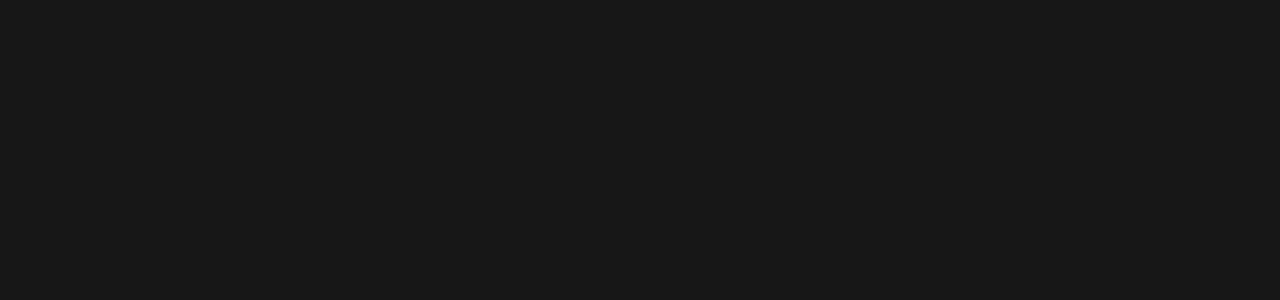
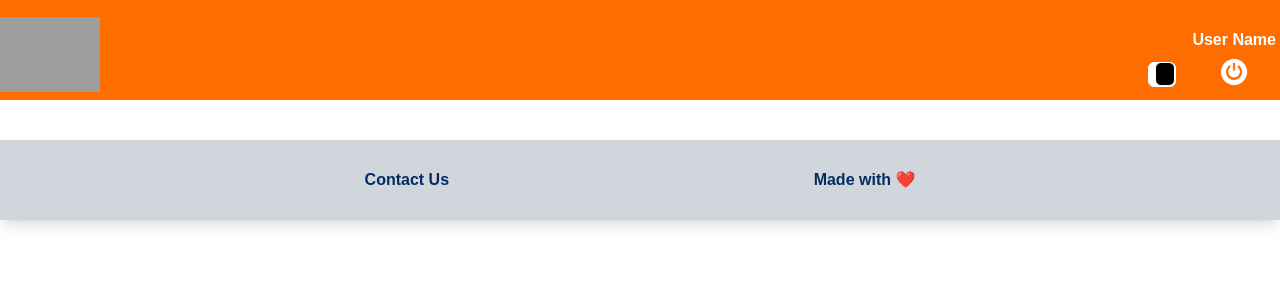
Before and after one commit to Anshuy11/shopNow, a Next.js app: page /theme_context in a window 1280 px wide. Shown: the top 300 px of the page. Built offline with nearby package versions, Linux system fonts and the light colour scheme; grey boxes are pictures that could not be loaded.

Commit message:
product listing page created , api implemented and data bind, card create , also pixel size  fixed for tags

```diff
--- a/components/Footer.js
+++ b/components/Footer.js
@@ -17,8 +17,8 @@ const Footer = () => {
       </div>
       <div className="   flex flex-col items-center justify-center  ">
 
-        <div className="text-[#032d60]   font-semibold sm:text-[10px] text-[10px] flex gap-1 p-1 ">
-        Made with Love &copy; 2025 , All rights reserved
+        <div className="text-[#032d60]   font-semibold sm:text-[10px] text-[10px] flex gap-1  ">
+        Made with &#x2764;&#xFE0F;
         </div>
 
         {/* Constact us for phone */}
--- a/components/Header.js
+++ b/components/Header.js
@@ -9,8 +9,8 @@ const { theme, ToggleFunc } =useContext(ThemeColor)
 
 
   return (
-    <div className={theme === "Light" ? "   bg-gradient-to-t from-[#0d66af] to-headerColor relative  h-[100px] text-white flex  justify-between  " :
-        "   bg-gradient-to-t from-[#054b53] to-[#157e81]  h-[100px] text-white flex  justify-between relative "
+    <div className={theme === "Light" ? "   bg-[#FF6D00] to-headerColor relative  h-[100px] text-white flex  justify-between  " :
+        "   bg-black  h-[100px] text-white flex  justify-between relative "
         }>
           <div className="flex justify-start gap-8">
             <div
@@ -19,8 +19,8 @@ const { theme, ToggleFunc } =useContext(ThemeColor)
             >
               <div className="text-white mt-3  font-semibold sm:text-[14px] text-[12px] flex gap-1 cursor-pointer ">
                 <img
-                  className="h-[80px] w-[100px] object-contain mt-1 "
-                  src="/logo5.png"
+                  className="h-[100px] w-[100px] object-contain -mt-2 "
+                  src="/logo.png"
                 />
               </div>
             </div>
@@ -33,14 +33,14 @@ const { theme, ToggleFunc } =useContext(ThemeColor)
                   ?
                   <div className=" bg-white   text-[14px] font-semibold items-end justify-end flex h-[25px] rounded-md w-7 border  border-white" >
 
-                  <div  onClick={ToggleFunc} className="cursor-pointer mt-[1px]    text-[14px] font-semibold items-end justify-end flex h-6 rounded-md w-5 bg-gradient-to-t from-[#157e81] to-[#054b53] border border-white ">
+                  <div  onClick={ToggleFunc} className="cursor-pointer mt-[1px]    text-[14px] font-semibold items-end justify-end flex h-6 rounded-md w-5 bg-black border border-white ">
 
              </div>
                   </div>
                   :
                    <div  className=" bg-white    text-[14px] font-semibold items-end justify-start flex h-[25px] rounded-md w-7 border  border-white">
 
-                  <div  onClick={ToggleFunc} className="cursor-pointer mt-[1px]  text-[14px] font-semibold items-end justify-start flex h-6 rounded-md w-5 bg-gradient-to-t from-[#0d66af] to-headerColor border border-white  ">
+                  <div  onClick={ToggleFunc} className="cursor-pointer mt-[1px]  text-[14px] font-semibold items-end justify-start flex h-6 rounded-md w-5 bg-[#FF6D00] to-headerColor border border-white  ">
 
              </div>
                   </div>
--- /dev/null
+++ b/components/Layout.js
@@ -0,0 +1,18 @@
+import Footer from "./Footer";
+import Header from "./Header";
+
+const Layout = ({ children }) => {
+    return (
+    <>
+    <Header/>
+    <div className="m-3 p-2">
+
+    <main>{children}</main>
+    </div>
+
+    <Footer/>
+    </>
+)
+  };
+
+  export default Layout;
--- a/pages/_app.js
+++ b/pages/_app.js
@@ -1,9 +1,14 @@
 import "@/styles/globals.css";
 import ThemeContextFunc from './theme_context'
+import Layout from "@/components/Layout";
 
 export default function App({ Component, pageProps }) {
   return(
   <ThemeContextFunc>
-  <Component {...pageProps} />
+    <Layout>
+    <Component {...pageProps} />
+
+    </Layout>
+
   </ThemeContextFunc>)
 }
--- a/pages/index.js
+++ b/pages/index.js
@@ -2,15 +2,14 @@ import Image from "next/image";
 import { Geist, Geist_Mono } from "next/font/google";
 import Header from "@/components/Header";
 import Footer from "@/components/Footer";
+import Products from './products'
 
 
 
 export default function Home() {
   return (
-    <div className="h-screen w-full flex flex-col">
-    <Header />
-    <div className="flex-grow" /> {/* This takes up the remaining space */}
-    <Footer />
+    <div className="min-h-screen w-full flex flex-col">
+ <Products/>
   </div>
 
   );
--- /dev/null
+++ b/pages/products/index.js
@@ -0,0 +1,38 @@
+import React, { useEffect, useState } from 'react'
+
+const index = () => {
+    const [productsList, setProductsList] = useState([]);
+    const [loading, setLoading] = useState(true);
+    //to call api as soon as page loads
+    useEffect(()=>{
+        ProductListFunc()
+    },[])
+    const ProductListFunc=()=>{
+        setLoading(true)
+        fetch('https://fakestoreapi.com/products')
+        .then((response)=>response.json())
+        .then((result)=>setProductsList(result))
+        .catch((err)=>console.error(err))
+        .finally(()=>setLoading(false))
+    }
+    console.log(productsList,"productList")
+  return (
+    <>
+       <div className="p-6">
+      <h1 className="text-3xl font-bold mb-6 text-center">Product Listings</h1>
+      <div className="grid grid-cols-1 md:grid-cols-2 lg:grid-cols-3 gap-6">
+        {productsList.map(product => (
+          <div key={product.id} className="border rounded-xl shadow-md p-4">
+            <img src={product.image} alt={product.title} className="h-48 object-contain w-full mb-4" />
+            <h2 className="font-semibold text-lg mb-2">{product.title}</h2>
+            <p className="text-gray-600 mb-2">${product.price}</p>
+            <p className="text-sm text-gray-500 line-clamp-2">{product.description}</p>
+          </div>
+        ))}
+      </div>
+    </div>
+    </>
+  )
+}
+
+export default index
--- a/pages/theme_context.js
+++ b/pages/theme_context.js
@@ -1,15 +1,27 @@
-import React, { createContext, useState } from 'react'
- export const ThemeColor = createContext()
-const ThemeContext = ({children}) => {
-    const [theme, setTheme] = useState("Light")
-    const ToggleFunc = () => {
-        setTheme((prev)=> prev=="Light" ? "Dark": "Light")
+import React, { createContext, useEffect, useState } from 'react';
+
+export const ThemeColor = createContext();
+
+const ThemeContext = ({ children }) => {
+  const [theme, setTheme] = useState('Light');
+
+  const ToggleFunc = () => {
+    setTheme((prev) => (prev === 'Light' ? 'Dark' : 'Light'));
+  };
+
+  useEffect(() => {
+    if (theme === 'Dark') {
+      document.body.classList.add('dark-mode');
+    } else {
+      document.body.classList.remove('dark-mode');
     }
+  }, [theme]);
+
   return (
-      <ThemeColor.Provider value={{theme ,ToggleFunc}}>
-          {children}
-      </ThemeColor.Provider>
-  )
-}
+    <ThemeColor.Provider value={{ theme, ToggleFunc }}>
+      {children}
+    </ThemeColor.Provider>
+  );
+};
 
 export default ThemeContext;
--- a/styles/globals.css
+++ b/styles/globals.css
@@ -2,25 +2,60 @@
 
 :root {
   --background: #ffffff;
-  --foreground: #171717;
+  --foreground: #000000;
 }
 
-@theme inline {
-  --color-background: var(--background);
-  --color-foreground: var(--foreground);
-  --font-sans: var(--font-geist-sans);
-  --font-mono: var(--font-geist-mono);
+.dark-mode {
+  --background: #171616;
+  --foreground: #ffffff;
 }
 
-@media (prefers-color-scheme: dark) {
-  :root {
-    --background: #0a0a0a;
-    --foreground: #ededed;
-  }
+h1 {
+  font-size: 2rem;
+  font-weight: bold;
 }
 
+h2 {
+  font-size: 1.75rem;
+  font-weight: bold;
+}
+
+h3 {
+  font-size: 1.5rem;
+  font-weight: 600;
+}
+
+h4 {
+  font-size: 1rem;
+  font-weight: 300;
+}
+
+p {
+  font-size: .5rem;
+  line-height: 1;
+}
+div {
+  font-size: 1rem;
+  line-height: 1;
+}
+
+a {
+  color: inherit;
+  text-decoration: none;
+}
+
+ul {
+  margin-left: 1rem;
+  list-style: disc;
+}
+
+
+
 body {
-  background: var(--foreground);
-  color: var(--background);
+  background-color: var(--background);
+  color: var(--foreground);
   font-family: Arial, Helvetica, sans-serif;
+  transition: background-color 0.3s, color 0.3s;
+  margin: 0;
+  padding: 0;
 }
```
Also changed, not shown: 1 other file (tests, documents, lock files or other folders).
